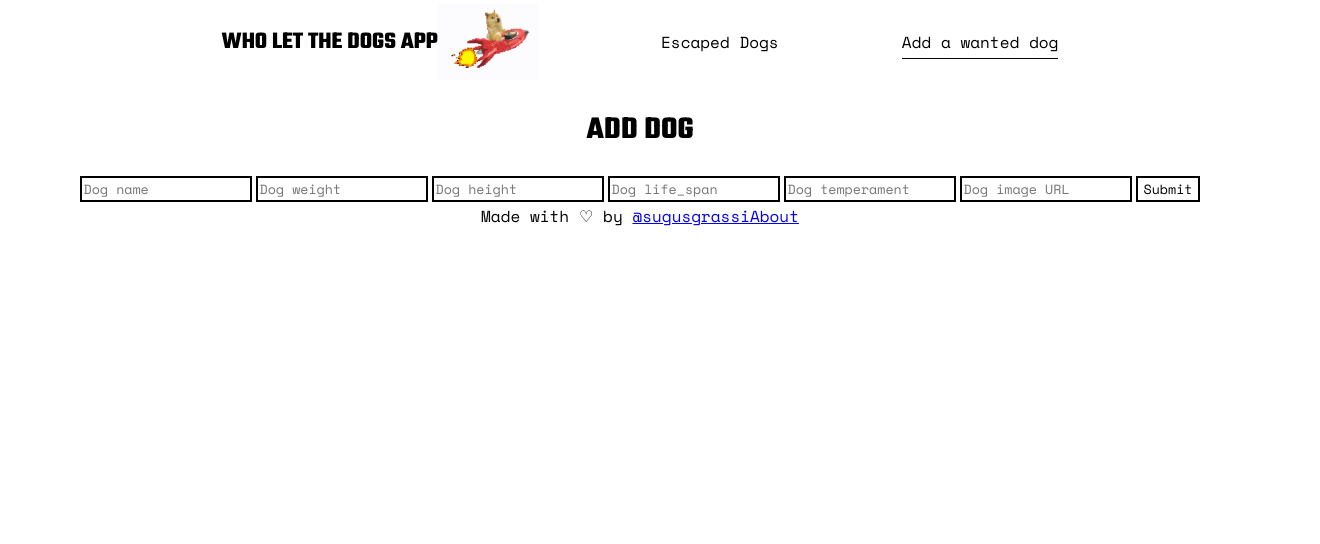
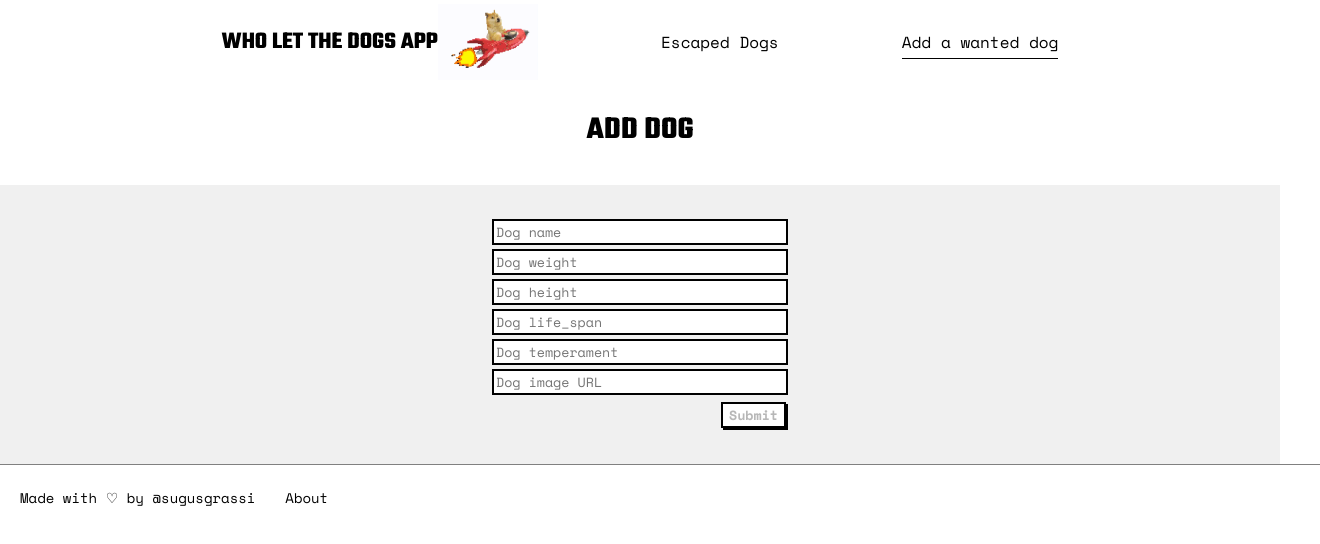
Before and after one commit to sugusgrassi/PI-Dogs-FT13, a React (Create React App) app in the folder client/: page /add in a window 1280 px wide. Shown: the top 544 px of the page, 1320 px wide, since content can reach past the window. Built offline with nearby package versions, Linux system fonts and the light colour scheme.

Commit message:
20210620 1651

```diff
--- /dev/null
+++ b/client/src/components/AddDog/AddDog.css
@@ -0,0 +1,28 @@
+
+
+.addDogForm {
+    display: flex;
+    flex-direction: column;
+    margin: 0 auto;
+    max-width: 300px;
+}
+
+.addDogForm > input {
+    display: block;
+}
+
+.submitDog {
+    max-width: 100px;
+    margin-top: 5px;
+    margin-bottom: 10px;
+}
+
+.formError {
+    color: orangered;
+  }
+
+  .divSubmit{
+    display: flex;
+    justify-content: flex-end;
+    padding-top: 5px;
+  }
--- a/client/src/components/AddDog/AddDog.js
+++ b/client/src/components/AddDog/AddDog.js
@@ -2,6 +2,7 @@ import React, { useState } from 'react'
 import { POST_DOG_URL } from '../../constants';
 import axios from 'axios';
 import { useHistory } from "react-router-dom";
+import "./AddDog.css";
 
 const AddDog = () => {
     const [newDog, setNewDog] = useState({
@@ -17,7 +18,7 @@ const AddDog = () => {
 
     function validateImageDog(value) {
         if(!/[-a-zA-Z0-9@:%._\+~#=]{1,256}\.[a-zA-Z0-9()]{1,6}\b([-a-zA-Z0-9()@:%_\+.~#?&//=]*)?/gi.test(value)) {
-          setError('It must be an URL');
+          setError('↑ It must be an URL');
         } else {
           setError('');
         }
@@ -35,11 +36,14 @@ const AddDog = () => {
        history.push('/dogs');
     }
 
+    const isEnabled = newDog.name.length > 0 && newDog.weight.length > 0 && newDog.life_span.length > 0 && newDog.temperament.length > 0 && newDog.image.length > 0;
+
     // console.log(newDog.name)
     return (
-        <div>
+        <div >
             <h1>Add dog</h1>
-            <form onSubmit={(e) => handleSubmit(e)}>
+            <div className="dogCardsContainer">
+                <form className="addDogForm" onSubmit={(e) => handleSubmit(e)}>
                     <input name="dogname" value={newDog.name} placeholder="Dog name" onChange={(e)=> setNewDog(prevState =>
                         ({...prevState, name: e.target.value}))}/>
                     <input name="weight" value={newDog.weight} placeholder="Dog weight" onChange={(e)=> setNewDog(prevState =>
@@ -51,10 +55,10 @@ const AddDog = () => {
                     <input name="temperament" value={newDog.temperament} placeholder="Dog temperament" onChange={(e)=> setNewDog(prevState =>
                         ({...prevState, temperament: e.target.value}))}/>
                     <input name="image" value={newDog.image} placeholder="Dog image URL" onChange={(e)=> validateImageDog(e.target.value)}/>
-                {!error ? null : <span>{error}</span>}
-                <input type="submit" />
+                    {!error ? null : <span className="formError">{error}</span>}
+                    <div className="divSubmit"><input className="inputbutton" type="submit" disabled={!isEnabled || error}/></div>
                 </form>
-            <></>
+            </div>
         </div>
     )
 }
--- a/client/src/components/DogContainer/DogContainer.js
+++ b/client/src/components/DogContainer/DogContainer.js
@@ -73,7 +73,7 @@ const DogContainer = (props) => {
                     <span> ↓</span>
                 </div>
                 <div className="flexContainer">
-                <button onClick={onClick}>{showTemp ? "Hide temperaments" : "Show temperaments"}</button>
+                <button onClick={onClick} className={showTemp ? "activeButton" : "" }>{showTemp ? "Hide temperaments" : "Show temperaments"}</button>
                 </div>
             </div>
             { showTemp ? <Temperaments/>  : null }
--- /dev/null
+++ b/client/src/components/Footer/Footer.css
@@ -0,0 +1,26 @@
+.footer {
+    border-top: 1px solid grey;
+    background: white;
+    text-align: left;
+    padding: 20px;
+    bottom: 0;
+    min-height: 30px;
+    width: 100%;
+}
+
+
+.footertext {
+    margin-right: 30px;
+    margin-bottom: 30px;
+    font-size: 14px;
+}
+
+.footerlinks {
+    text-decoration: none;
+    font-size: 14px;
+    color: rgb(0, 0, 0);
+}
+
+.footerlinks:hover {
+    color: rgb(192, 0, 0);
+}
--- a/client/src/components/Footer/Footer.js
+++ b/client/src/components/Footer/Footer.js
@@ -1,16 +1,14 @@
 import React from 'react';
-import { Link } from 'react-router-dom';
+import { Link, NavLink } from 'react-router-dom';
+import './Footer.css';
 
 const Footer = () => {
     return (
-        <div>
-            <div />
-            <div >
-                <span className="">Made with ♡ by <a href="https://sugusgrassi.github.io/cv_soyhenry/" target="blank" className="">@sugusgrassi</a></span>
-                <Link to="/about">
-                <span className="">About</span>
-                </Link>
-            </div>
+        <div className="footer">
+            <span className="footertext">Made with ♡ by <a href="https://sugusgrassi.netlify.app/" target="blank" className="footerlinks">@sugusgrassi</a></span>
+            <NavLink className="footerlinks" activeClassName='is-active' to="/about">
+            <span>About</span>
+            </NavLink>
         </div>
     )
 }
--- a/client/src/index.css
+++ b/client/src/index.css
@@ -76,3 +76,9 @@ input {
 .activeButton {
   border: 2px solid black;
 }
+
+.dogCardsContainer {
+  margin-top: 32px;
+  padding: 32px 16px;
+  background-color: rgb(240, 240, 240);
+}
```
Lines whose indentation alone changed are shown as unchanged.
